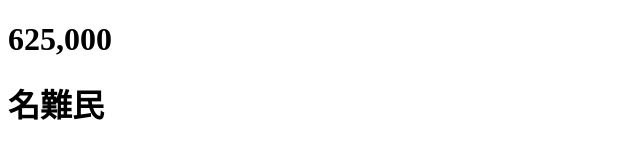
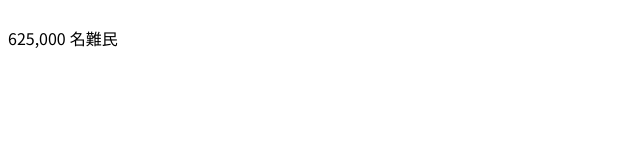
Before and after one commit to ShihChenHung/ShihChenHung.github.io, a plain HTML site: page final/index.html in a window 1280 px wide. Shown: the whole page, without its empty margins (0-640 px from the left). Drawn offline with nearby package versions, Linux system fonts and the light colour scheme.

Commit message:
1/4 count test2
1/4 count test2

```diff
--- a/final/css/final.css
+++ b/final/css/final.css
@@ -0,0 +1,3 @@
+.countstyle {
+ font-family: 'Noto Sans TC', sans-serif;
+}
--- a/final/index.html
+++ b/final/index.html
@@ -10,35 +10,35 @@
     <link rel="stylesheet" type="text/css" href="css/final.css">
 
     <link rel="stylesheet" href="https://fonts.googleapis.com/earlyaccess/notosanstc.css">
-<!--count up計數-->
-    <script type="text/javascript" src="/js/jquery.min.js"></script>
-    <script type="text/javascript" src="/js/countUp.js"></script>
-<!---->
     </head>
+
 <body>
-         <h1 id="count2"></h1>
-        <h1>名難民</h1>
+<div class="facthold"><br>
+    <span class="countstyle countupthis" numx="625000">2</span>
+    <span class="countstyle">名難民</span>
+  </div>
 
+
+  <script src='https://cdnjs.cloudflare.com/ajax/libs/jquery/3.1.0/jquery.min.js'></script>
+  <script src='https://cdnjs.cloudflare.com/ajax/libs/countup.js/1.8.2/countUp.min.js'></script>
   <script>
-        function aniCount() {
-            $('#count2').each(function() {
+    $(document).ready(function() {
       var options = {
         useEasing: true,
           useGrouping: true,
           separator: ',',
       };
-                    var count = new CountUp("count2", 0, 625000, 0, 4.8, options);
-                    count.start();
-                    $('#count2').removeAttr('id');
+      $('.countupthis').each(function() {
+        var num = $(this).attr('numx'); //end count
+        var nuen = $(this).text();
+        if (nuen === "") {
+          nuen = 0;
+        }
+        var counts = new CountUp(this, nuen, num, 0, 4.8, options);
+        counts.start();
+      });
+
 
     });
-        };
-
-        $(window).scrollTop(function() {
-            aniCount();
-        });
   </script>
-
 </body>
-
-</html>
```
Lines whose indentation alone changed are shown as unchanged.
